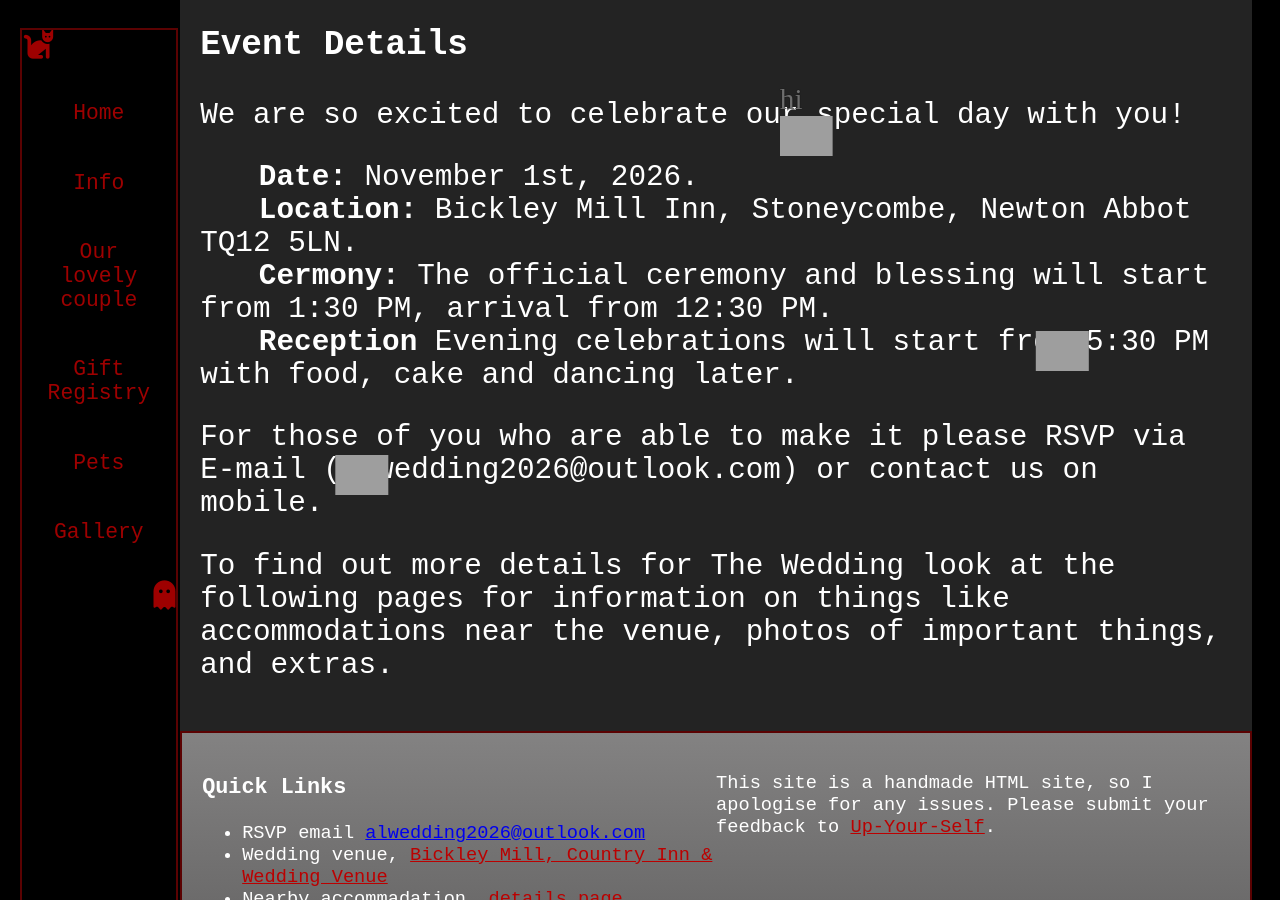
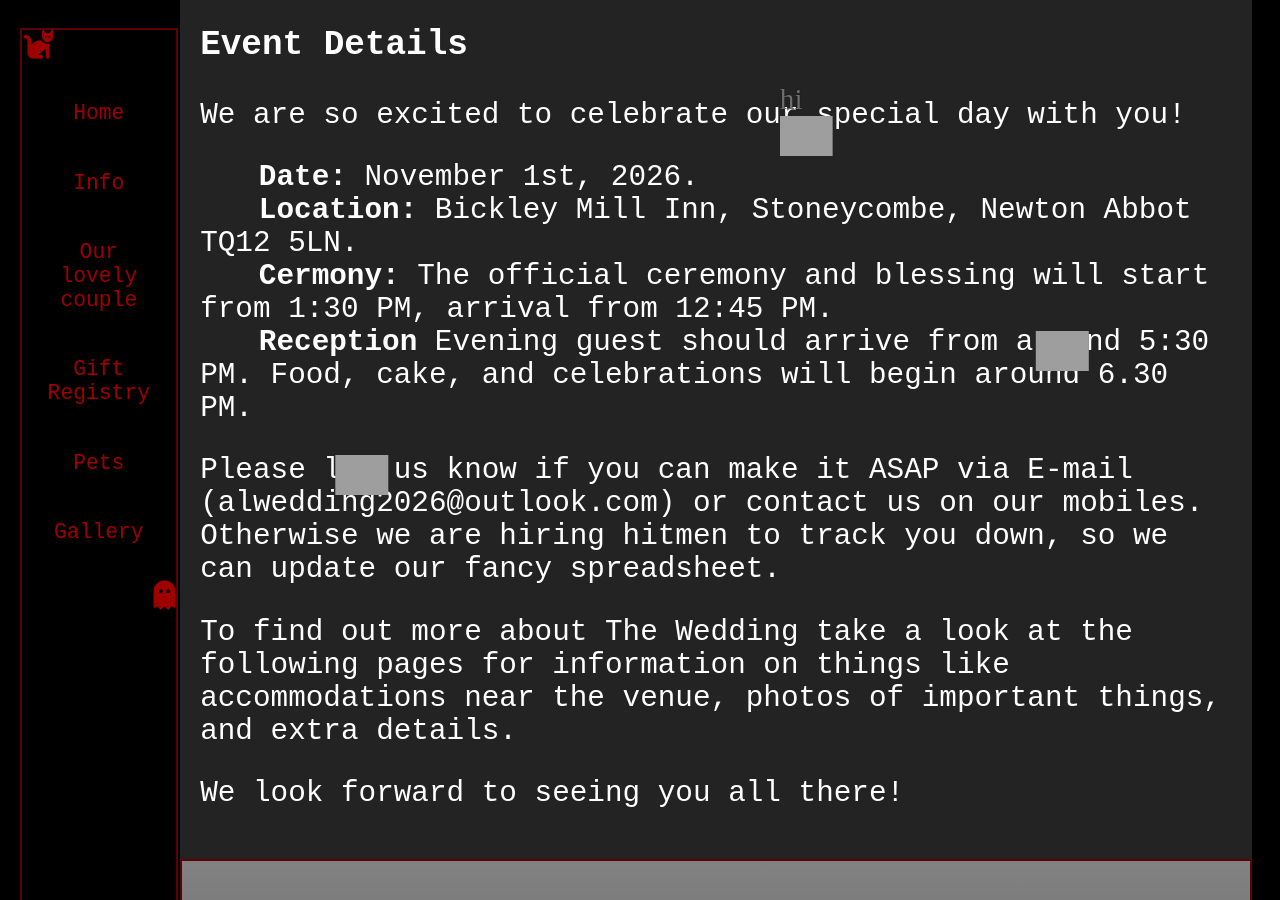
Before and after one commit to LewisSDAFNI/ALWedding2026, a Jekyll site: the page built from docs/index.md, in a window 1280 px wide and 900 px high, scrolled down 442 px. Built offline with Jekyll 4.4.1, drawn with Linux system fonts in a browser that asks for light colours; nearby versions of some CDN libraries; grey boxes are pictures that could not be loaded.

Commit message:
Front page text update

```diff
--- a/docs/index.md
+++ b/docs/index.md
@@ -12,9 +12,11 @@ We are so excited to celebrate our special day with you!
 
 &emsp;&emsp;**Date:** November 1st, 2026.<br/>
 &emsp;&emsp;**Location:** Bickley Mill Inn, Stoneycombe, Newton Abbot TQ12 5LN.<br/>
-&emsp;&emsp;**Cermony:** The official ceremony and blessing will start from 1:30 PM, arrival from 12:30 PM. <br/>
-&emsp;&emsp;**Reception** Evening celebrations will start from 5:30 PM with food, cake and dancing later.<br/>
+&emsp;&emsp;**Cermony:** The official ceremony and blessing will start from 1:30 PM, arrival from 12:45 PM. <br/>
+&emsp;&emsp;**Reception** Evening guest should arrive from around 5:30 PM. Food, cake, and celebrations will begin around 6.30 PM.<br/>
 
-For those of you who are able to make it please RSVP via E-mail (alwedding2026@outlook.com) or contact us on mobile.
+Please let us know if you can make it ASAP via E-mail (alwedding2026@outlook.com) or contact us on our mobiles. Otherwise we are hiring hitmen to track you down, so we can update our fancy spreadsheet.
 
-To find out more details for The Wedding look at the following pages for information on things like accommodations near the venue, photos of important things, and extras.
+To find out more about The Wedding take a look at the following pages for information on things like accommodations near the venue, photos of important things, and extra details.
+
+We look forward to seeing you all there!
```
